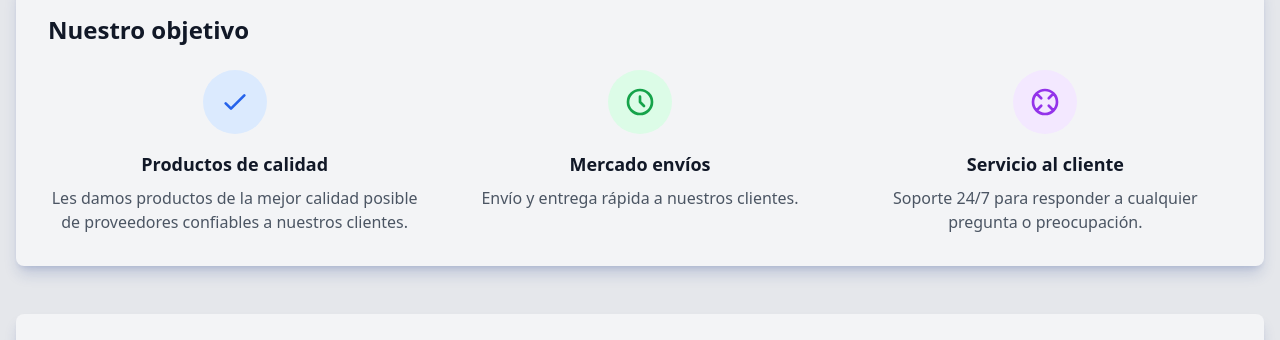
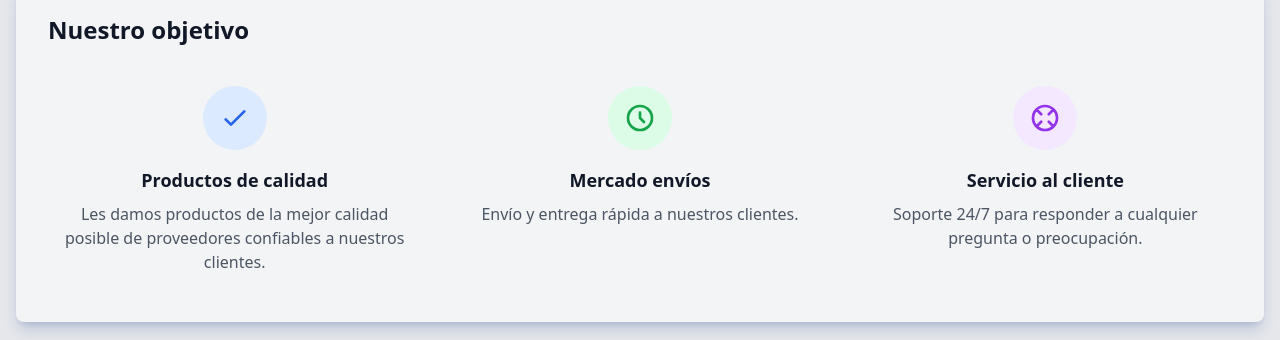
Before and after one commit to AbelX18/E-commerce_frontend, a React (Vite) app: page /about in a window 1280 px wide. Shown: the part 316-656 px from the top of the page. Built offline with nearby package versions, Linux system fonts and the light colour scheme; no server answers.

Commit message:
Improved about.tsx style

```diff
--- a/src/pages/About.tsx
+++ b/src/pages/About.tsx
@@ -37,7 +37,11 @@ const About = () => {
 
           <div className="grid md:grid-cols-3 gap-8">
             {features.map((item, index) => (
-              <div key={index} className="text-center">
+              <div key={index}
+                className={clsx(
+                  "text-center p-4 rounded-lg transition-all",
+                  darkMode ? "hover:shadow-md hover:shadow-red-900/40" : "hover:shadow-md hover:shadow-blue-900/30"
+                )}>
                 <div className={`w-16 h-16 rounded-full flex items-center justify-center mx-auto mb-4 ${item.bgColor}`}>
                   {item.icon}
                 </div>
```
